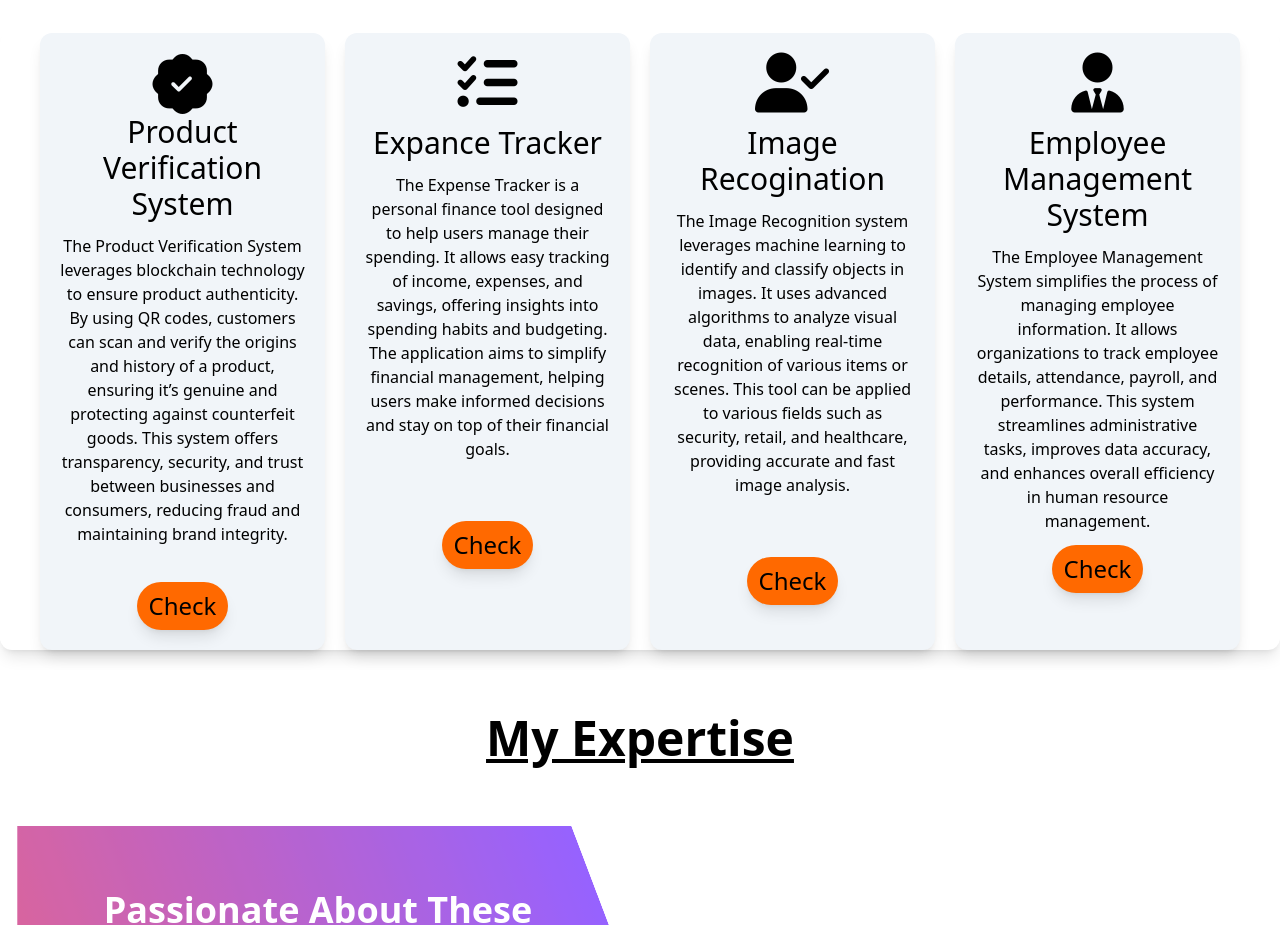
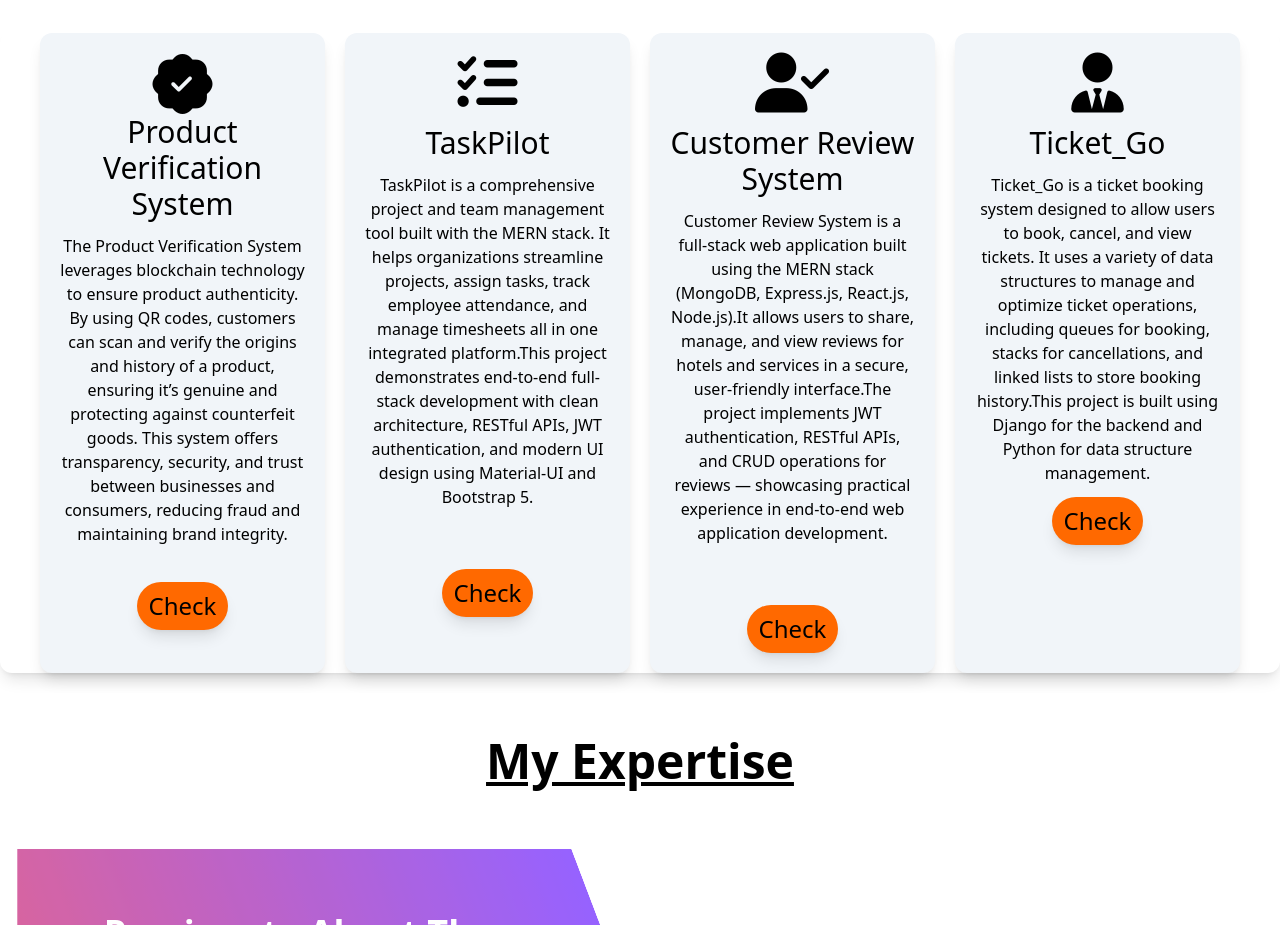
Before and after one commit to Lalit7374/My_Portfolio, a React (Vite) app: page / in a window 1280 px wide. Shown: the part 1900-2825 px from the top of the page. Built offline with nearby package versions, Linux system fonts and the light colour scheme.

Commit message:
Add new Features

```diff
--- a/src/components/Projects.jsx
+++ b/src/components/Projects.jsx
@@ -5,13 +5,13 @@ const Projects = () => {
               window.open("https://github.com/Lalit7374/Product_Verification_System", "_blank"); // Replace with your GitHub repo URL
             };
             const handleGitHubRedirect1 = () => {
-              window.open("https://github.com/Lalit7374/Ticket_Go", "_blank"); // Replace with your GitHub repo URL
+              window.open("https://github.com/Lalit7374/TaskPilot", "_blank"); // Replace with your GitHub repo URL
             };
             const handleGitHubRedirect2 = () => {
-              window.open("https://github.com/Lalit7374/Break_Remainder", "_blank"); // Replace with your GitHub repo URL
+              window.open("https://github.com/Lalit7374/Customer-Feedback", "_blank"); // Replace with your GitHub repo URL
             };
             const handleGitHubRedirect3 = () => {
-              window.open("https://github.com/Lalit7374?tab=repositories", "_blank"); // Replace with your GitHub repo URL
+              window.open("https://github.com/Lalit7374/Ticket_Go", "_blank"); // Replace with your GitHub repo URL
             };
 
   return (
@@ -35,9 +35,10 @@ const Projects = () => {
 
             <div  className="project-2 cursor-pointer hover:bg-gray-200 bg-slate-100 p-5 text-center shadow-lg rounded-xl space-y-3">
               <i className="fa-solid fa-list-check text-6xl"></i>
-              <h1 className="text-3xl">Expance Tracker</h1>
-              <p>
-  The Expense Tracker is a personal finance tool designed to help users manage their spending. It allows easy tracking of income, expenses, and savings, offering insights into spending habits and budgeting. The application aims to simplify financial management, helping users make informed decisions and stay on top of their financial goals.
+              <h1 className="text-3xl">TaskPilot</h1>
+              <p>TaskPilot is a comprehensive project and team management tool built with the MERN stack.
+It helps organizations streamline projects, assign tasks, track employee attendance, and manage timesheets all in one integrated platform.This project demonstrates end-to-end full-stack development with clean architecture, RESTful APIs, JWT authentication, and modern UI design using Material-UI and Bootstrap 5.
+
 </p>
 
               <br />
@@ -49,9 +50,9 @@ const Projects = () => {
 
             <div className="project-3 cursor-pointer hover:bg-gray-200 bg-slate-100 p-5 text-center shadow-lg rounded-xl space-y-3">
               <i className="fa-solid fa-user-check text-6xl"></i>
-              <h1 className="text-3xl">Image Recogination</h1>
-              <p>
-  The Image Recognition system leverages machine learning to identify and classify objects in images. It uses advanced algorithms to analyze visual data, enabling real-time recognition of various items or scenes. This tool can be applied to various fields such as security, retail, and healthcare, providing accurate and fast image analysis.
+              <h1 className="text-3xl">Customer Review System</h1>
+              <p>Customer Review System is a full-stack web application built using the MERN stack (MongoDB, Express.js, React.js, Node.js).It allows users to share, manage, and view reviews for hotels and services in a secure, user-friendly interface.The project implements JWT authentication, RESTful APIs, and CRUD operations for reviews — showcasing practical experience in end-to-end web application development.
+
 </p>
 
               <br />
@@ -63,9 +64,9 @@ const Projects = () => {
 
             <div className="project-4 cursor-pointer hover:bg-gray-200 bg-slate-100 p-5 text-center shadow-lg rounded-xl space-y-3">
               <i className="fa-solid fa-user-tie text-6xl"></i>
-              <h1 className="text-3xl">Employee Management System</h1>
-              <p>
-  The Employee Management System simplifies the process of managing employee information. It allows organizations to track employee details, attendance, payroll, and performance. This system streamlines administrative tasks, improves data accuracy, and enhances overall efficiency in human resource management.
+              <h1 className="text-3xl">Ticket_Go</h1>
+              <p>Ticket_Go is a ticket booking system designed to allow users to book, cancel, and view tickets. It uses a variety of data structures to manage and optimize ticket operations, including queues for booking, stacks for cancellations, and linked lists to store booking history.This project is built using Django for the backend and Python for data structure management.
+
 </p>
 
               <button  onClick={handleGitHubRedirect3} className="px-3 py-2 bg-orange-500 text-2xl rounded-full shadow-lg cursor-pointer">
```
